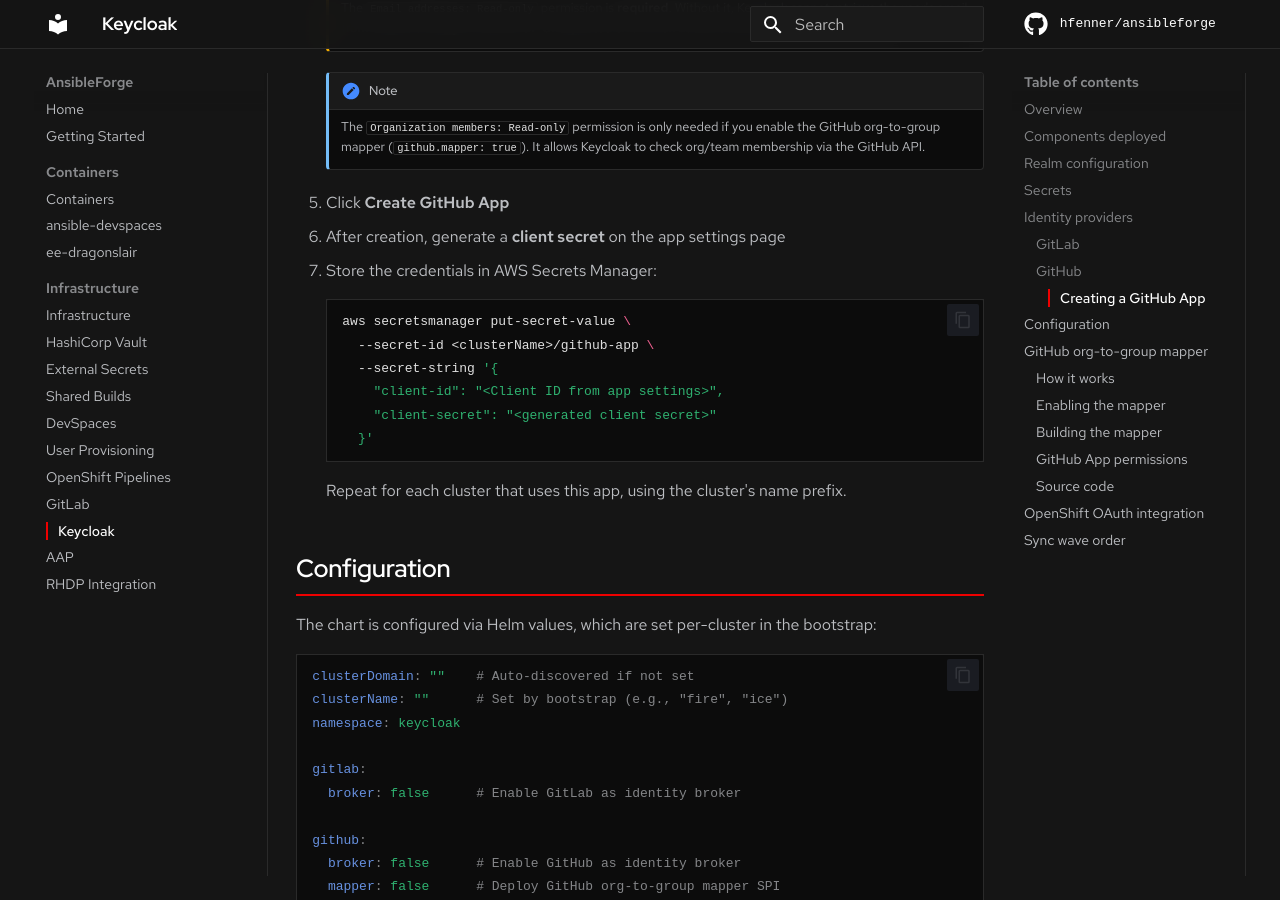
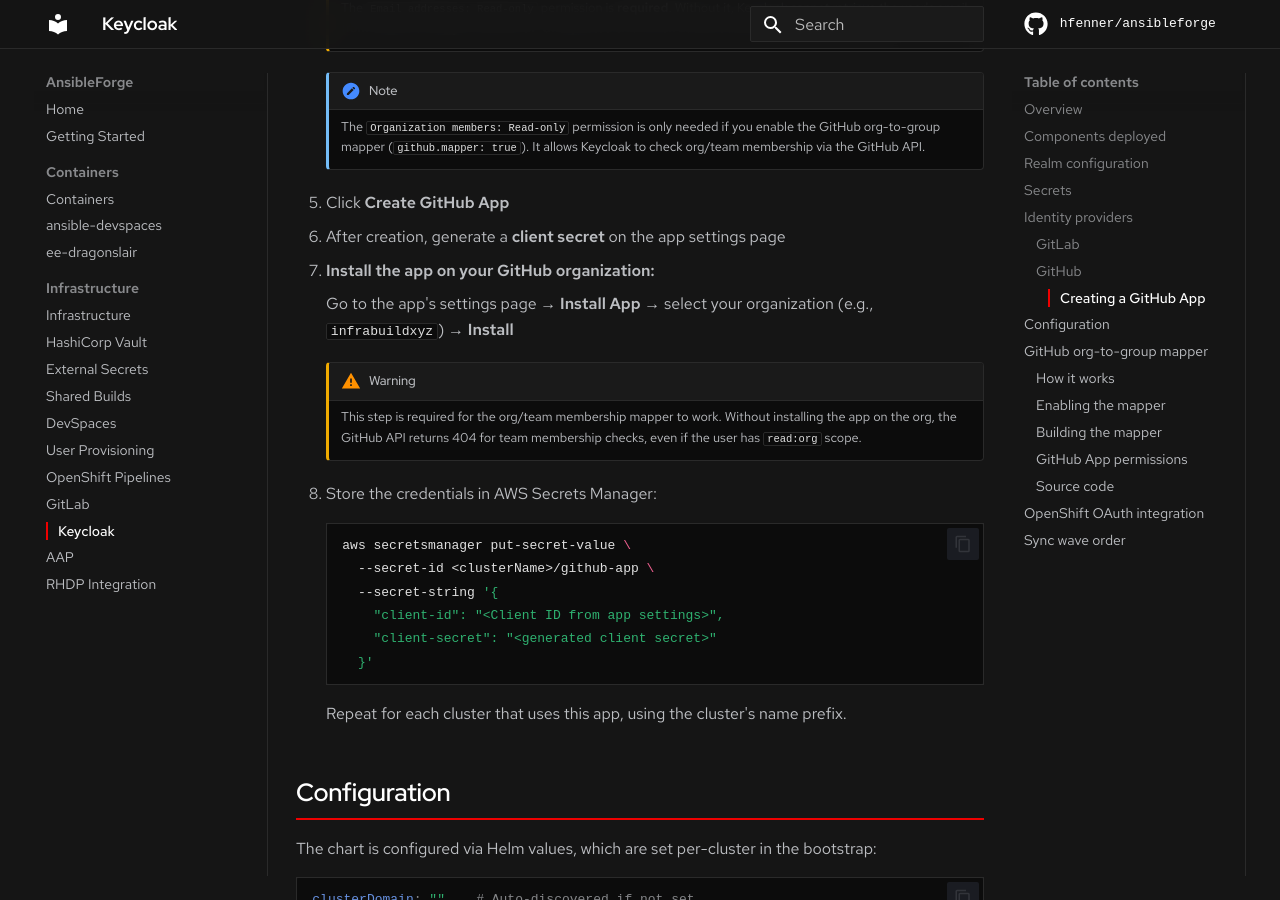
Before and after one commit to hfenner/ansibleforge, an MkDocs documentation site: the page built from docs/docs/infrastructure/keycloak.md, in a window 1280 px wide and 900 px high, scrolled down 2716 px. Built offline with MkDocs 1.6.1 and Material for MkDocs 9.7.7, drawn with Linux system fonts in a browser that asks for light colours; some web fonts are replaced; comment, search, counter and statistics services are not loaded.

Commit message:
Document GitHub App installation on org for team membership mapper
Without installing the app on the org, the GitHub API returns 404 for
team membership checks even with read:org scope.

Co-Authored-By: Claude Opus 4.6 <noreply@anthropic.com>

````diff
--- a/docs/docs/infrastructure/keycloak.md
+++ b/docs/docs/infrastructure/keycloak.md
@@ -92,7 +92,14 @@ Enabled by setting `github.broker: true` in the Keycloak Helm values (enabled by
 
 6. After creation, generate a **client secret** on the app settings page
 
-7. Store the credentials in AWS Secrets Manager:
+7. **Install the app on your GitHub organization:**
+
+    Go to the app's settings page → **Install App** → select your organization (e.g., `infrabuildxyz`) → **Install**
+
+    !!! warning
+        This step is required for the org/team membership mapper to work. Without installing the app on the org, the GitHub API returns 404 for team membership checks, even if the user has `read:org` scope.
+
+8. Store the credentials in AWS Secrets Manager:
 
     ```bash
     aws secretsmanager put-secret-value \
````
